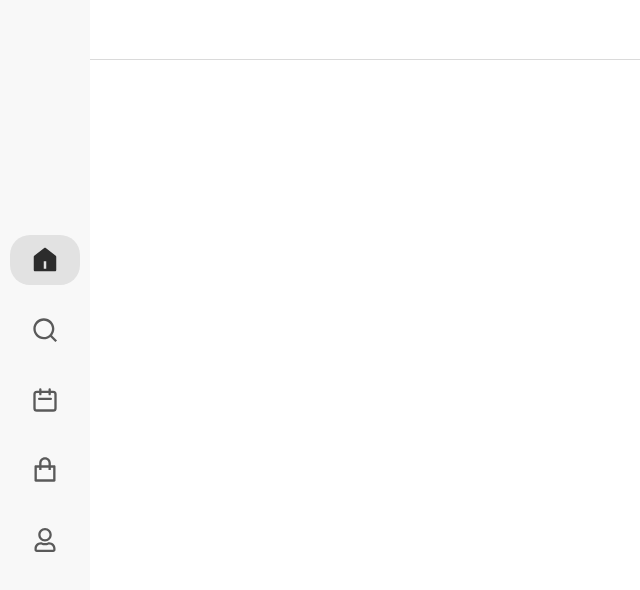
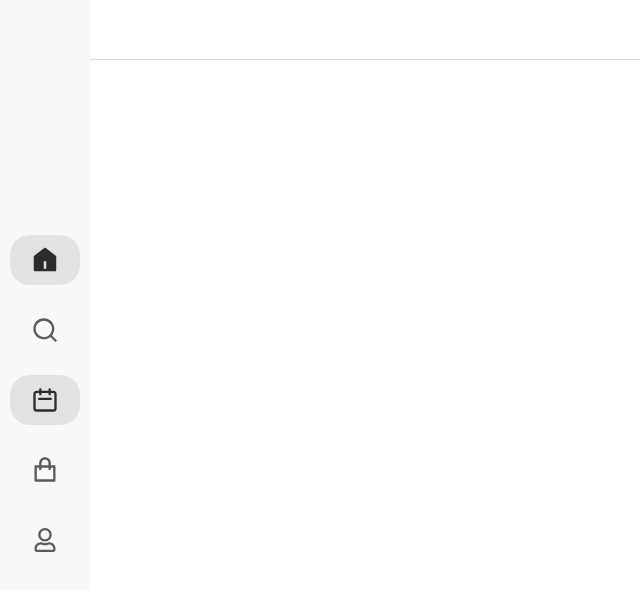
Before and after one commit to BaekSeoungJae/Prophecy_FrontEnd, a React (Create React App) app: page / in a window 1280 px wide. Shown: the top 590 px of the page, without its empty margins (0-640 px from the left). Built offline with nearby package versions, Linux system fonts and the light colour scheme.

Commit message:
대소문자 인식 오류

```diff
--- a/src/components/SideBar.jsx
+++ b/src/components/SideBar.jsx
@@ -76,7 +76,7 @@ const SideBar = () => {
       <IconButton to="/search" $active={location.pathname === "/search"}>
         {location.pathname === "/search" ? <RiSearchFill /> : <RiSearchLine />}
       </IconButton>
-      <IconButton to="/feed" $active={location.pathname === "/feed"}>
+      <IconButton to="/" $active={location.pathname === "/"}>
         {location.pathname === "/feed" ? <HiCalendar /> : <HiOutlineCalendar />}
       </IconButton>
       <IconButton to="/shop" $active={location.pathname === "/shop"}>
```
